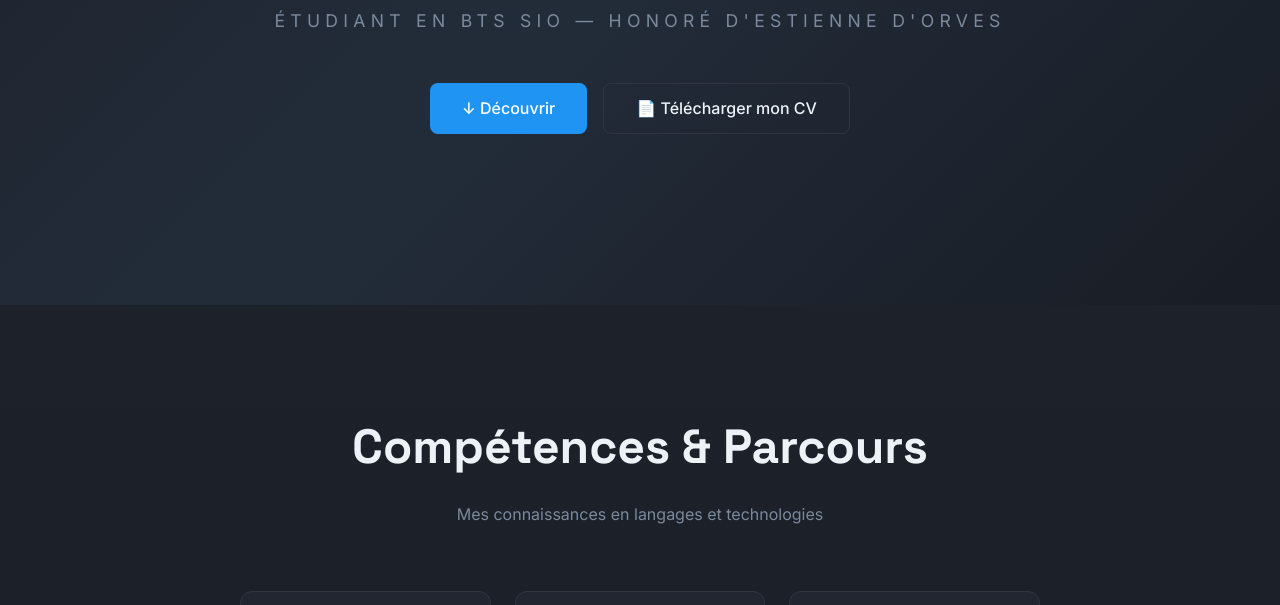
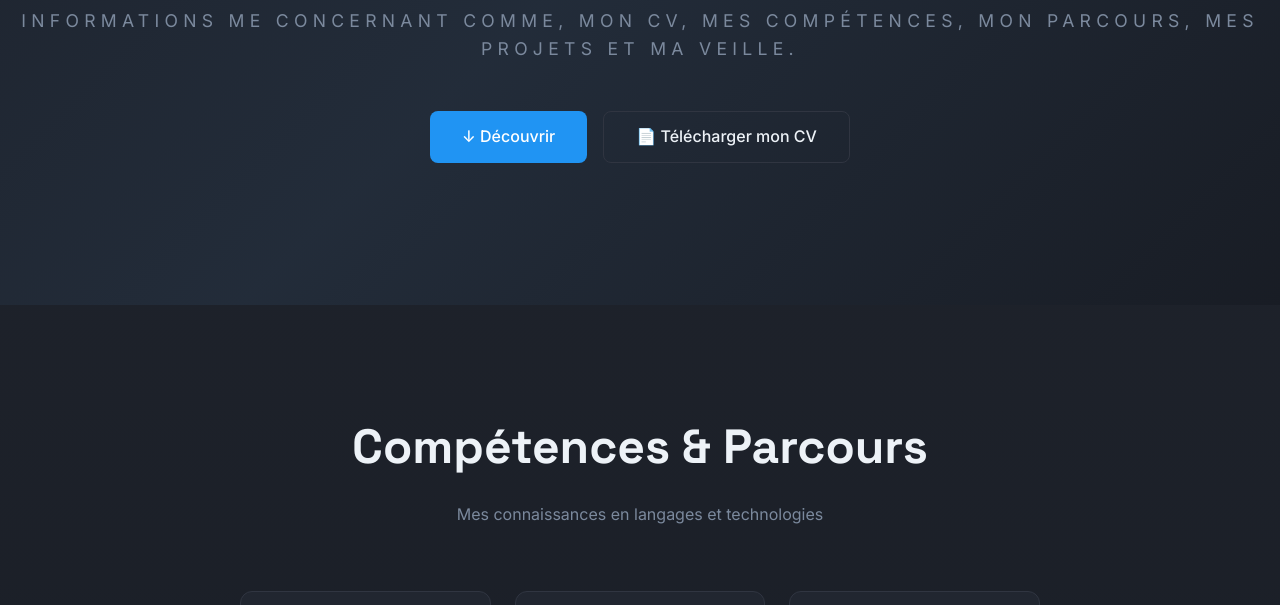
Before and after one commit to enzo12457/Portfolio_1, a plain HTML site: page index.html in a window 1280 px wide. Shown: the part 495-1100 px from the top of the page. Drawn offline with Linux system fonts and the light colour scheme.

Commit message:
Update subtitle with additional information
Expanded subtitle to include additional information about the content available on the page.

```diff
--- a/index.html
+++ b/index.html
@@ -35,7 +35,8 @@
   <div class="hero-bg"></div>
   <div class="hero-content">
     <h1 class="font-display">JE SUIS <span class="accent">KARALY</span><br>ENZO<span class="accent">.</span></h1>
-    <p class="subtitle">Étudiant en BTS SIO — Honoré d'Estienne d'Orves</p>
+    <p class="subtitle">Étudiant en BTS SIO — Honoré d'Estienne d'Orves
+    Vous trouverez ici des informations me concernant comme, mon cv, mes compétences, mon parcours, mes projets et ma veille.</p>
     <div class="buttons">
       <a href="#competences" class="btn-primary">↓ Découvrir</a>
       <a href="https://e913e2d2-1481-4cc6-b317-d223e9677787.filesusr.com/ugd/e8fa06_d0d378141735467a81538f4a71be8f2c.pdf" target="_blank" class="btn-outline">📄 Télécharger mon CV</a>
```
